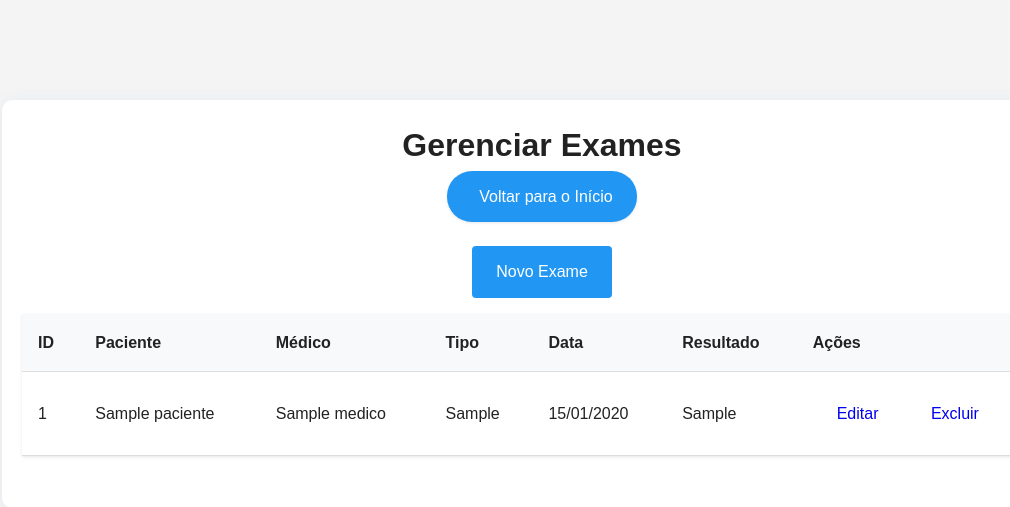
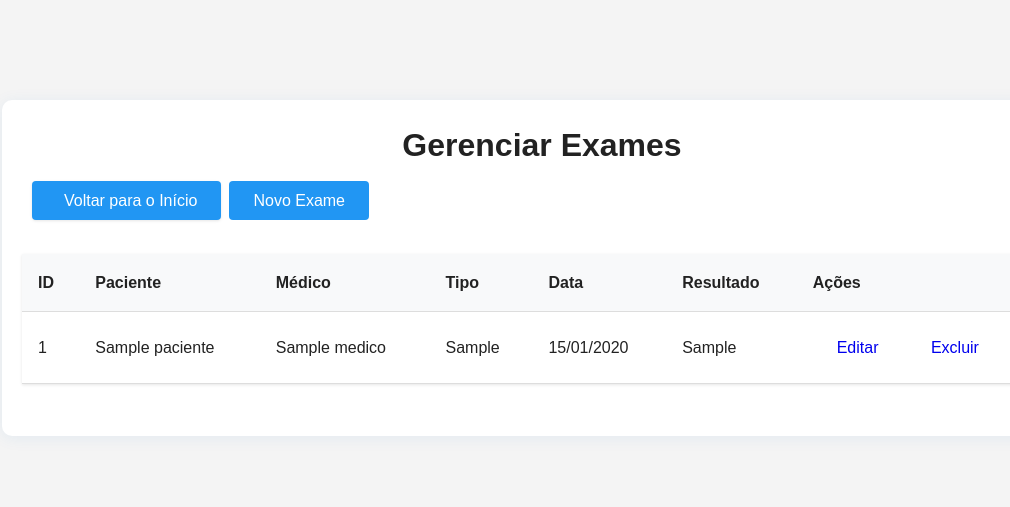
Before and after one commit to VanessaBaldin1/pi-backend, a PHP site: page /admin/exames/index.php in a window 1280 px wide. Shown: the top 507 px of the page, without its empty margins (98-1108 px from the left). Run offline with PHP 8.4, Linux system fonts and the light colour scheme; tables that the repository leaves empty hold one stand-in row (values such as "Sample post").

Commit message:
Edita botões das paginas criar e index

```diff
--- a/admin/consultas/index.php
+++ b/admin/consultas/index.php
@@ -18,7 +18,7 @@ $consultas = $consultaServico->listar();
 <body>
     <div class="container">
         <h1>Lista de Consultas</h1>
-
+       <div class="direcao">
         <a href="../../index.php" class="btn-voltar">
             <i class="fas fa-arrow-left"></i>
             Voltar para o Início
@@ -27,7 +27,7 @@ $consultas = $consultaServico->listar();
         <div class="actions">
             <a href="criar.php" class="btn btn-primary">Nova Consulta</a>
         </div>
-
+</div>
         <table class="table">
             <thead>
                 <tr>
--- a/admin/exames/index.php
+++ b/admin/exames/index.php
@@ -18,7 +18,7 @@ $exames = $exameServico->listar();
 <body>
     <div class="container">
         <h1>Gerenciar Exames</h1>
-
+        <div class="direcao">
         <a href="../../index.php" class="btn-voltar">
             <i class="fas fa-arrow-left"></i>
             Voltar para o Início
@@ -27,7 +27,7 @@ $exames = $exameServico->listar();
         <div class="actions">
             <a href="criar.php" class="btn btn-primary">Novo Exame</a>
         </div>
-
+        </div>
         <table class="table">
             <thead>
                 <tr>
--- a/admin/medicos/criar.php
+++ b/admin/medicos/criar.php
@@ -36,6 +36,7 @@ if ($_SERVER['REQUEST_METHOD'] === 'POST') {
 </head>
 <body>
     <div class="container">
+
         <div style="display: flex; justify-content: space-between; align-items: center; margin-bottom: 2rem;">
             <h1>Novo Médico</h1>
             <a href="index.php" class="btn btn-secondary" style="padding: 0.5rem 1rem; font-size: 0.9rem;">Voltar</a>
--- a/admin/medicos/index.php
+++ b/admin/medicos/index.php
@@ -19,6 +19,7 @@ $medicos = $medicoServico->listar();
     <div class="container">
         <h1>Gerenciar Médicos</h1>
 
+        <div class="direcao">
         <a href="../../index.php" class="btn-voltar">
             <i class="fas fa-arrow-left"></i>
             Voltar para o Início
@@ -26,6 +27,7 @@ $medicos = $medicoServico->listar();
 
         <div class="actions">
             <a href="criar.php" class="btn btn-primary">Novo Médico</a>
+        </div>
         </div>
 
         <table class="table">
--- a/admin/pacientes/index.php
+++ b/admin/pacientes/index.php
@@ -16,9 +16,10 @@ $pacientes = $pacienteServico->listar();
     <link rel="stylesheet" href="../../style.css">
 </head>
 <body>
+
     <div class="container">
         <h1>Gerenciar Pacientes</h1>
-
+        <div class="direcao">
         <a href="../../index.php" class="btn-voltar">
             <i class="fas fa-arrow-left"></i>
             Voltar para o Início
@@ -26,6 +27,7 @@ $pacientes = $pacienteServico->listar();
 
         <div class="actions">
             <a href="criar.php" class="btn btn-primary">Novo Paciente</a>
+        </div>
         </div>
 
         <table class="table">
--- a/style.css
+++ b/style.css
@@ -322,7 +322,7 @@ body {
 /* Buttons */
 .btn {
     display: inline-block;
-    padding: 0.8rem 1.5rem;
+    padding: 0.4rem 1.5rem;
     border-radius: 4px;
     text-decoration: none;
     font-weight: 500;
@@ -358,8 +358,8 @@ body {
 .btn-voltar {
     background-color: #2196F3;
     color: white;
-    padding: 0.8rem 1.5rem;
-    border-radius: 25px;
+    padding: 0.4rem 1.5rem;
+     border-radius: 4px;
     text-decoration: none;
     display: inline-flex;
     align-items: center;
@@ -368,6 +368,14 @@ body {
     font-weight: 500;
     box-shadow: 0 1px 3px rgba(0,0,0,0.1);
     transition: all 0.3s ease;
+}
+
+.direcao{
+    display: flex;
+    gap: 8px;
+    justify-items: center;
+    margin-top: 10px;
+    margin: 10px;
 }
 
 .btn-voltar:hover {
@@ -995,7 +1003,7 @@ nav a:hover {
 .form-group select,
 .form-group textarea {
     width: 100%;
-    padding: 1.2rem;
+    padding: 1rem;
     font-size: 1.2rem;
     min-height: 50px;
     max-width: 100%;
```
